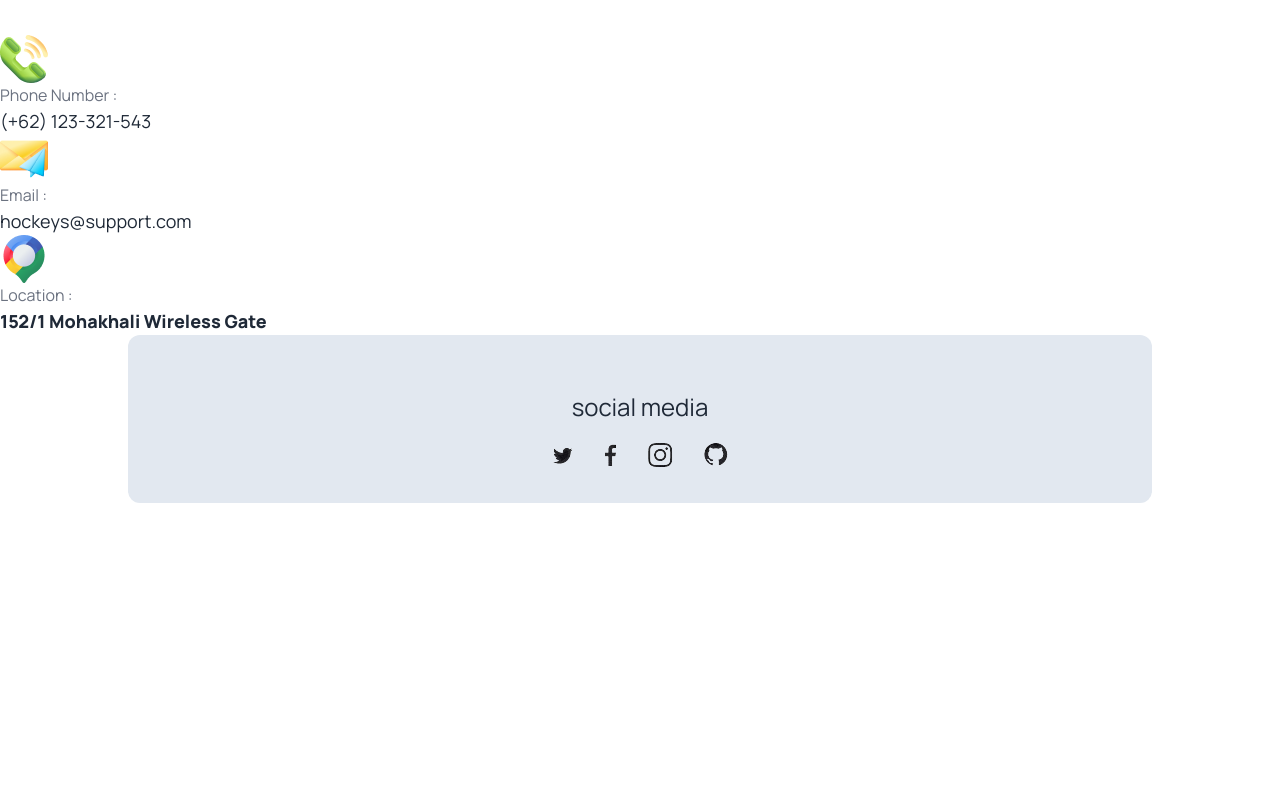
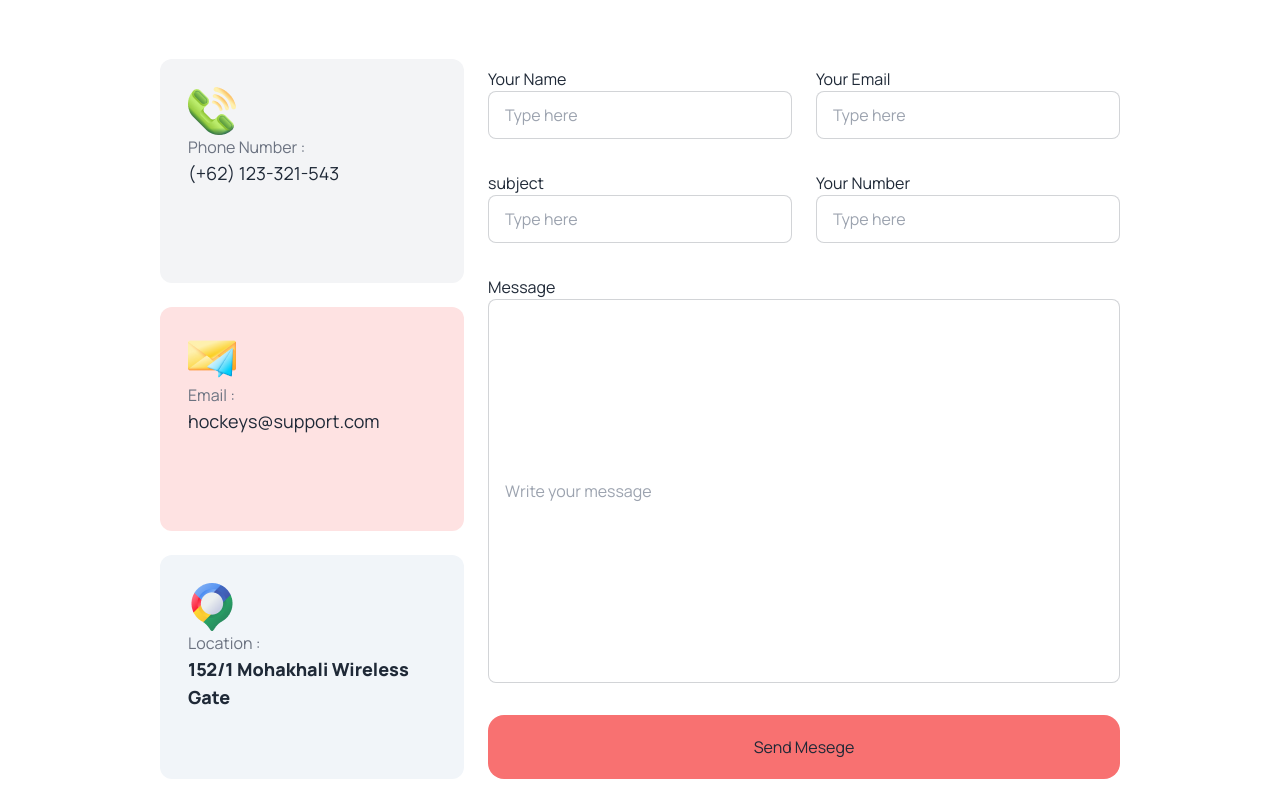
Before and after one commit to monir806/assignment-3-programing-hero, a plain HTML site: page index.html in a window 1280 px wide. Shown: the part 4080-4880 px from the top of the page. Before the commit the page ends 4583 px from the top, so only its background shows below. Drawn offline with nearby package versions, Linux system fonts and the light colour scheme.

Commit message:
finished the main part

```diff
--- a/index.html
+++ b/index.html
@@ -617,7 +617,7 @@
                 </div>
             </div>
         </section>
-        <div class="text-center mt-40">
+        <div class="text-center my-40">
             <h1 class="text-3xl">
                 Get In Touch
             </h1>
@@ -627,14 +627,14 @@
         </div>
 
 
-        <section class="mt-40 rounded w-2/5">
-            <div>
-                <div>
+        <section class="grid grid-cols-1 mx-10 lg:mx-40 lg:grid-cols-3 lg:gap-6 ">
+            <div class="  w-auto ">
+                <div class="h-56 bg-gray-100  rounded-xl p-7  my-6">
                     <img src="phone.png" alt="">
                     <p class="text-base text-gray-500">Phone Number :</p>
                     <span class="font-normal text-lg">(+62) 123-321-543</span>
                 </div>
-                <div>
+                <div class="h-56  bg-red-100 rounded-xl p-7  my-6">
                     <img src="mesege.png" alt="">
                     <p class="text-base text-gray-500">Email :
                     </p>
@@ -642,38 +642,67 @@
 
 
                 </div>
-                <div>
+                <div class="  h-56 bg-slate-100 rounded-xl p-7  my-6">
                     <img src="map.png" alt="">
                     <p class="text-base text-gray-500">Location :
                     </p>
                     <span class="font-extrabold text-lg">152/1 Mohakhali Wireless Gate</span>
 
                 </div>
+            </div>
+            <div class="col-span-2  gap-6">
+                <div class="grid grid-cols-1 my-8 lg:grid-cols-2 lg:gap-6 ">
+                    <div>
+                        <label for=""> Your Name</label>
+                        <input type="text" placeholder="Type here" class="input input-bordered w-full " />
+
+                    </div>
+                    <div>
+                        <label for="">Your Email</label>
+                        <input type="email" placeholder="Type here" class="input input-bordered w-full " />
+
+                    </div>
+                </div>
+                <div class="grid grid-cols-1 lg:grid-cols-2 lg:gap-6 ">
+                    <div>
+                        <label for="">subject</label>
+                        <input type="text" placeholder="Type here" class="input input-bordered w-full " />
+
+                    </div>
+                    <div>
+                        <label for="">Your Number</label>
+                        <input type="number" placeholder="Type here" class="input input-bordered w-full " />
+
+                    </div>
+                </div>
+
+                <div class=" w-auto my-8 ">
+                    <label for="">Message</label>
+                    <input type="text" placeholder="Write your message" class="input input-bordered w-full  h-96" />
+
+                </div>
+                <div>
+                    <button class="w-full p-5 text-center bg-red-400 rounded-2xl">
+                        Send Mesege
+
+                    </button>
+                </div>
+
 
 
             </div>
-            <div>
 
-            </div>
 
         </section>
-        <div class="mx-5  lg:mx-32 text-center h-auto bg-slate-200 rounded-xl py-9">
+        <div class="mx-5 my-5  lg:mx-32 text-center h-auto mt-10 bg-slate-200 rounded-xl py-9">
             <h2 class="text-2xl my-5 ">social media </h2>
             <img class="mx-auto" src="Social-removebg-preview.png">
 
 
         </div>
-
-
-
-
-
-
-
-
-
     </main>
     <footer>
+
 
     </footer>
 
```
